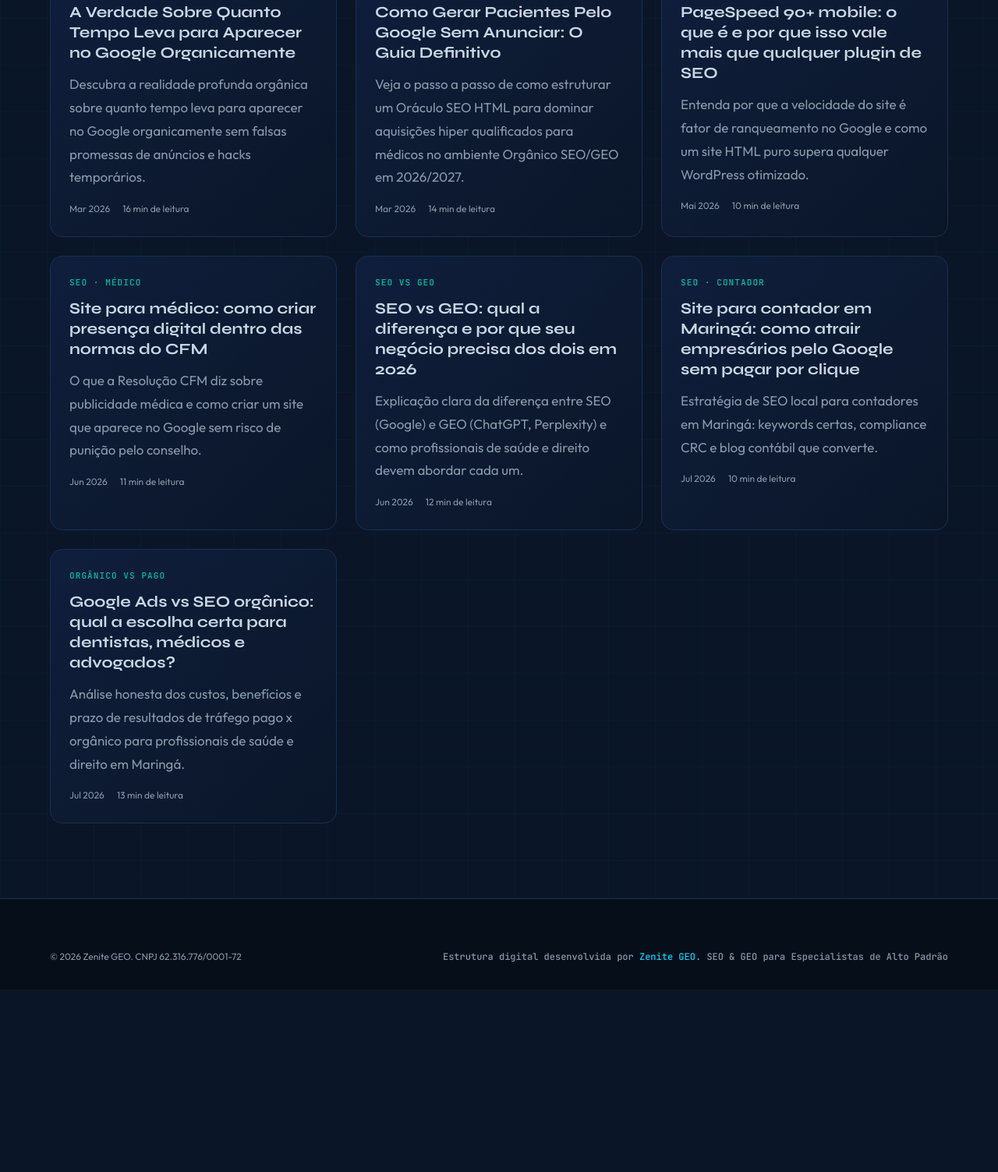
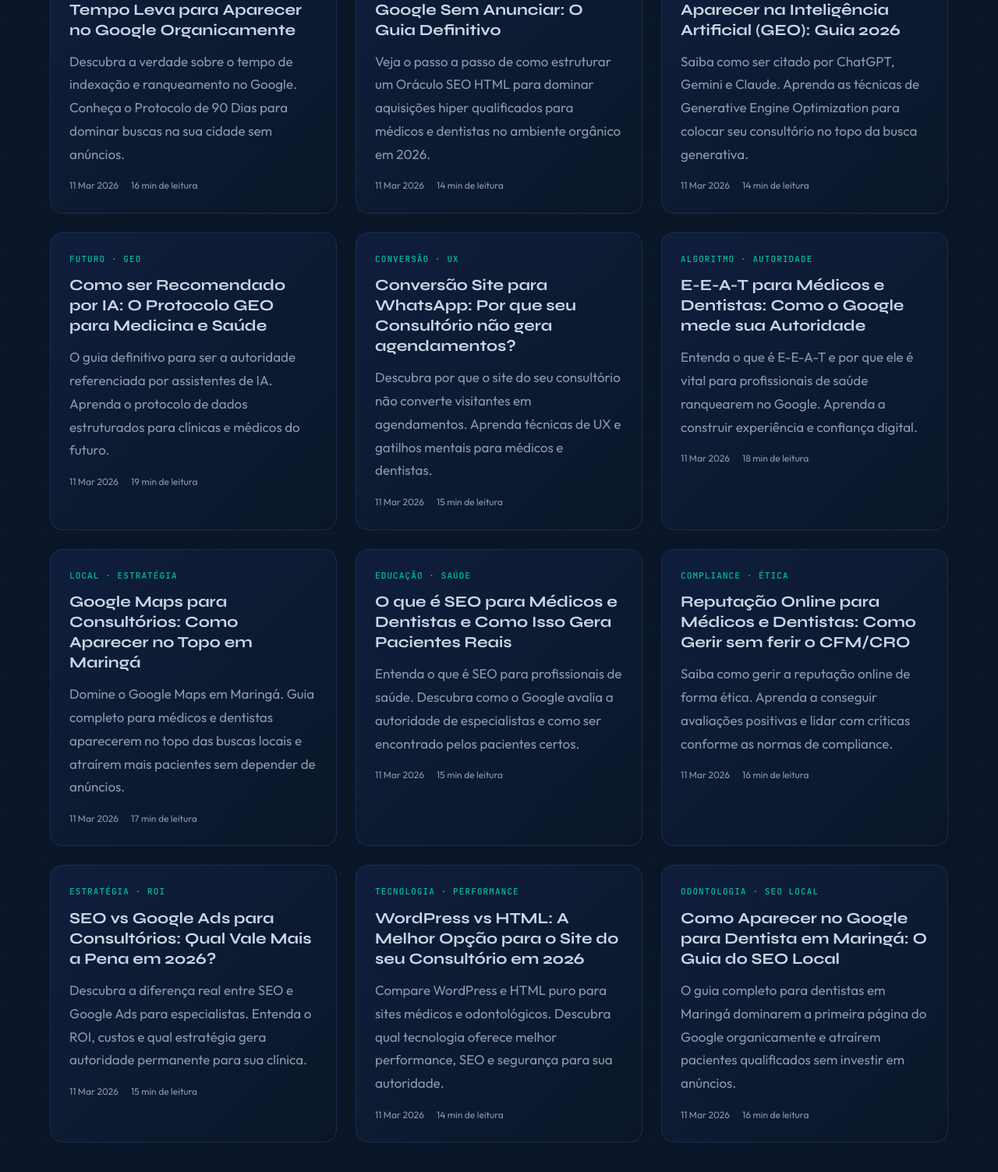
Before and after one commit to marcosvinicis/zenitegeo, a plain HTML site: page blog/index.html in a window 1280 px wide. Shown: the part 1237-2740 px from the top of the page at 78% size. Before the commit the page ends 2506 px from the top, so only its background shows below. Drawn offline with Linux system fonts and the light colour scheme.

Commit message:
feat: blog index reconstruído com 15 artigos reais e sitemap atualizado

```diff
--- a/blog/index.html
+++ b/blog/index.html
@@ -63,14 +63,13 @@
 
           <!-- Artigo 1 -->
           <article class="post-card fade-in" itemscope itemtype="https://schema.org/BlogPosting">
-            <img class="post-card-img" src="/images/blog/seo-agencia-maringa.jpg" alt="Agência de SEO em Maringá. como escolher" width="640" height="360" loading="lazy" onerror="this.style.display='none'">
             <div class="post-card-body">
-              <span class="post-tag" itemprop="keywords">SEO · Local</span>
-              <h3><a href="/blog/o-que-e-geo-marketing-digital.html" itemprop="url" title="Agência de SEO em Maringá: o que nenhuma agência te conta antes de contratar"><span itemprop="name">O que é GEO Marketing Digital e Por que Especialistas Precisam Disso em 2026</span></a></h3>
+              <span class="post-tag" itemprop="keywords">GEO · Inteligência Artificial</span>
+              <h3><a href="/blog/o-que-e-geo-marketing-digital.html" itemprop="url"><span itemprop="name">O que é GEO Marketing Digital e Por que Especialistas Precisam Disso em 2026</span></a></h3>
               <p itemprop="description">GEO (Generative Engine Optimization) é a otimização para ser citado por ChatGPT, Perplexity e Gemini. Saiba como funciona para médicos, dentistas e advogados.</p>
               <div class="post-meta">
-                <time itemprop="datePublished" datetime="2026-03-17">Mar 2026</time>
-                <span>9 min de leitura</span>
+                <time itemprop="datePublished" datetime="2026-03-11">11 Mar 2026</time>
+                <span>14 min de leitura</span>
               </div>
             </div>
           </article>
@@ -78,12 +77,12 @@
           <!-- Artigo 2 -->
           <article class="post-card fade-in fade-in-delay-1" itemscope itemtype="https://schema.org/BlogPosting">
             <div class="post-card-body">
-              <span class="post-tag" itemprop="keywords">SEO · Local · Médico</span>
-              <h3><a href="/blog/como-parar-google-ads-e-ter-clientes-organicos.html" itemprop="url" title="Como aparecer no Google Meu Negócio em Maringá"><span itemprop="name">Como Parar de Gastar com Google Ads e Ter Clientes Orgânicos Permanentes</span></a></h3>
-              <p itemprop="description">Especialistas gastam R$3–5k/mês em Google Ads sem resultado permanente. Veja o método para construir tráfego orgânico que funciona quando você para de pagar.</p>
+              <span class="post-tag" itemprop="keywords">ROI · Estratégia</span>
+              <h3><a href="/blog/como-parar-google-ads-e-ter-clientes-organicos.html" itemprop="url"><span itemprop="name">Como Parar de Gastar com Google Ads e Ter Clientes Orgânicos Permanentes</span></a></h3>
+              <p itemprop="description">Especialistas gastam fortunas em Google Ads sem resultado permanente. Veja o método para construir tráfego orgânico que funciona mesmo quando você para de pagar.</p>
               <div class="post-meta">
-                <time itemprop="datePublished" datetime="2026-03-24">Mar 2026</time>
-                <span>11 min de leitura</span>
+                <time itemprop="datePublished" datetime="2026-03-11">11 Mar 2026</time>
+                <span>13 min de leitura</span>
               </div>
             </div>
           </article>
@@ -92,10 +91,10 @@
           <article class="post-card fade-in fade-in-delay-2" itemscope itemtype="https://schema.org/BlogPosting">
             <div class="post-card-body">
               <span class="post-tag" itemprop="keywords">Odontologia · SEO Local</span>
-              <h3><a href="/blog/agencia-marketing-digital-dentistas-maringa.html" itemprop="url" title="Agência de Marketing Digital para Dentistas em Maringá"><span itemprop="name">A Única Agência de Marketing Digital para Dentistas em Maringá Focada em SEO, GEO e Compliance CRO</span></a></h3>
-              <p itemprop="description">Descubra a única agência dedicada puramente à construção da autoridade do dentista local via SEO orgânico sem ferir políticas éticas da classe clínica do conselho regional.</p>
+              <h3><a href="/blog/agencia-marketing-digital-dentistas-maringa.html" itemprop="url"><span itemprop="name">A Única Agência de Marketing Digital para Dentistas em Maringá Focada em SEO, GEO e Compliance CRO</span></a></h3>
+              <p itemprop="description">Descubra a única agência dedicada à construção da autoridade do dentista via SEO orgânico sem ferir as políticas éticas do Conselho Regional de Odontologia.</p>
               <div class="post-meta">
-                <time itemprop="datePublished" datetime="2026-03-11">Mar 2026</time>
+                <time itemprop="datePublished" datetime="2026-03-11">11 Mar 2026</time>
                 <span>15 min de leitura</span>
               </div>
             </div>
@@ -105,10 +104,10 @@
           <article class="post-card fade-in" itemscope itemtype="https://schema.org/BlogPosting">
             <div class="post-card-body">
               <span class="post-tag" itemprop="keywords">Core Update · Tempo de Indexação</span>
-              <h3><a href="/blog/quanto-tempo-para-aparecer-no-google.html" itemprop="url" title="Quanto Tempo Leva Para Aparecer no Google Organicamente"><span itemprop="name">A Verdade Sobre Quanto Tempo Leva para Aparecer no Google Organicamente</span></a></h3>
-              <p itemprop="description">Descubra a realidade profunda orgânica sobre quanto tempo leva para aparecer no Google organicamente sem falsas promessas de anúncios e hacks temporários.</p>
+              <h3><a href="/blog/quanto-tempo-para-aparecer-no-google.html" itemprop="url"><span itemprop="name">A Verdade Sobre Quanto Tempo Leva para Aparecer no Google Organicamente</span></a></h3>
+              <p itemprop="description">Descubra a verdade sobre o tempo de indexação e ranqueamento no Google. Conheça o Protocolo de 90 Dias para dominar buscas na sua cidade sem anúncios.</p>
               <div class="post-meta">
-                <time itemprop="datePublished" datetime="2026-03-11">Mar 2026</time>
+                <time itemprop="datePublished" datetime="2026-03-11">11 Mar 2026</time>
                 <span>16 min de leitura</span>
               </div>
             </div>
@@ -118,10 +117,10 @@
           <article class="post-card fade-in fade-in-delay-1" itemscope itemtype="https://schema.org/BlogPosting">
             <div class="post-card-body">
               <span class="post-tag" itemprop="keywords">Growth Médico · SEO</span>
-              <h3><a href="/blog/como-gerar-pacientes-google-sem-anunciar.html" itemprop="url" title="Como Gerar Pacientes Pelo Google Sem Anunciar"><span itemprop="name">Como Gerar Pacientes Pelo Google Sem Anunciar: O Guia Definitivo</span></a></h3>
-              <p itemprop="description">Veja o passo a passo de como estruturar um Oráculo SEO HTML para dominar aquisições hiper qualificados para médicos no ambiente Orgânico SEO/GEO em 2026/2027.</p>
+              <h3><a href="/blog/como-gerar-pacientes-google-sem-anunciar.html" itemprop="url"><span itemprop="name">Como Gerar Pacientes Pelo Google Sem Anunciar: O Guia Definitivo</span></a></h3>
+              <p itemprop="description">Veja o passo a passo de como estruturar um Oráculo SEO HTML para dominar aquisições hiper qualificados para médicos e dentistas no ambiente orgânico em 2026.</p>
               <div class="post-meta">
-                <time itemprop="datePublished" datetime="2026-03-11">Mar 2026</time>
+                <time itemprop="datePublished" datetime="2026-03-11">11 Mar 2026</time>
                 <span>14 min de leitura</span>
               </div>
             </div>
@@ -130,12 +129,12 @@
           <!-- Artigo 6 -->
           <article class="post-card fade-in fade-in-delay-2" itemscope itemtype="https://schema.org/BlogPosting">
             <div class="post-card-body">
-              <span class="post-tag" itemprop="keywords">Performance · PageSpeed</span>
-              <h3><a href="/blog/pagespeed-90-mobile-o-que-e.html" itemprop="url" title="PageSpeed 90+ mobile: o que é e por que importa para médicos e dentistas"><span itemprop="name">PageSpeed 90+ mobile: o que é e por que isso vale mais que qualquer plugin de SEO</span></a></h3>
-              <p itemprop="description">Entenda por que a velocidade do site é fator de ranqueamento no Google e como um site HTML puro supera qualquer WordPress otimizado.</p>
+              <span class="post-tag" itemprop="keywords">GEO · Inteligência Artificial</span>
+              <h3><a href="/blog/como-fazer-site-aparecer-inteligencia-artificial.html" itemprop="url"><span itemprop="name">Como Fazer seu Site Aparecer na Inteligência Artificial (GEO): Guia 2026</span></a></h3>
+              <p itemprop="description">Saiba como ser citado por ChatGPT, Gemini e Claude. Aprenda as técnicas de Generative Engine Optimization para colocar seu consultório no topo da busca generativa.</p>
               <div class="post-meta">
-                <time itemprop="datePublished" datetime="2026-05-19">Mai 2026</time>
-                <span>10 min de leitura</span>
+                <time itemprop="datePublished" datetime="2026-03-11">11 Mar 2026</time>
+                <span>14 min de leitura</span>
               </div>
             </div>
           </article>
@@ -143,12 +142,12 @@
           <!-- Artigo 7 -->
           <article class="post-card fade-in" itemscope itemtype="https://schema.org/BlogPosting">
             <div class="post-card-body">
-              <span class="post-tag" itemprop="keywords">SEO · Médico</span>
-              <h3><a href="/blog/site-para-medico-compliance-cfm.html" itemprop="url" title="Site para médico com compliance CFM"><span itemprop="name">Site para médico: como criar presença digital dentro das normas do CFM</span></a></h3>
-              <p itemprop="description">O que a Resolução CFM diz sobre publicidade médica e como criar um site que aparece no Google sem risco de punição pelo conselho.</p>
+              <span class="post-tag" itemprop="keywords">Futuro · GEO</span>
+              <h3><a href="/blog/como-ser-recomendado-por-ia-geomedicina.html" itemprop="url"><span itemprop="name">Como ser Recomendado por IA: O Protocolo GEO para Medicina e Saúde</span></a></h3>
+              <p itemprop="description">O guia definitivo para ser a autoridade referenciada por assistentes de IA. Aprenda o protocolo de dados estruturados para clínicas e médicos do futuro.</p>
               <div class="post-meta">
-                <time itemprop="datePublished" datetime="2026-06-09">Jun 2026</time>
-                <span>11 min de leitura</span>
+                <time itemprop="datePublished" datetime="2026-03-11">11 Mar 2026</time>
+                <span>19 min de leitura</span>
               </div>
             </div>
           </article>
@@ -156,12 +155,12 @@
           <!-- Artigo 8 -->
           <article class="post-card fade-in fade-in-delay-1" itemscope itemtype="https://schema.org/BlogPosting">
             <div class="post-card-body">
-              <span class="post-tag" itemprop="keywords">SEO vs GEO</span>
-              <h3><a href="/blog/seo-vs-geo-diferenca.html" itemprop="url" title="SEO vs GEO: qual a diferença?"><span itemprop="name">SEO vs GEO: qual a diferença e por que seu negócio precisa dos dois em 2026</span></a></h3>
-              <p itemprop="description">Explicação clara da diferença entre SEO (Google) e GEO (ChatGPT, Perplexity) e como profissionais de saúde e direito devem abordar cada um.</p>
+              <span class="post-tag" itemprop="keywords">Conversão · UX</span>
+              <h3><a href="/blog/conversao-site-whatsapp-consultorios.html" itemprop="url"><span itemprop="name">Conversão Site para WhatsApp: Por que seu Consultório não gera agendamentos?</span></a></h3>
+              <p itemprop="description">Descubra por que o site do seu consultório não converte visitantes em agendamentos. Aprenda técnicas de UX e gatilhos mentais para médicos e dentistas.</p>
               <div class="post-meta">
-                <time itemprop="datePublished" datetime="2026-06-23">Jun 2026</time>
-                <span>12 min de leitura</span>
+                <time itemprop="datePublished" datetime="2026-03-11">11 Mar 2026</time>
+                <span>15 min de leitura</span>
               </div>
             </div>
           </article>
@@ -169,12 +168,12 @@
           <!-- Artigo 9 -->
           <article class="post-card fade-in fade-in-delay-2" itemscope itemtype="https://schema.org/BlogPosting">
             <div class="post-card-body">
-              <span class="post-tag" itemprop="keywords">SEO · Contador</span>
-              <h3><a href="/blog/site-para-contador-maringa.html" itemprop="url" title="Site para contador em Maringá"><span itemprop="name">Site para contador em Maringá: como atrair empresários pelo Google sem pagar por clique</span></a></h3>
-              <p itemprop="description">Estratégia de SEO local para contadores em Maringá: keywords certas, compliance CRC e blog contábil que converte.</p>
+              <span class="post-tag" itemprop="keywords">Algoritmo · Autoridade</span>
+              <h3><a href="/blog/eeat-medico-autoridade-digital.html" itemprop="url"><span itemprop="name">E-E-A-T para Médicos e Dentistas: Como o Google mede sua Autoridade</span></a></h3>
+              <p itemprop="description">Entenda o que é E-E-A-T e por que ele é vital para profissionais de saúde ranquearem no Google. Aprenda a construir experiência e confiança digital.</p>
               <div class="post-meta">
-                <time itemprop="datePublished" datetime="2026-07-07">Jul 2026</time>
-                <span>10 min de leitura</span>
+                <time itemprop="datePublished" datetime="2026-03-11">11 Mar 2026</time>
+                <span>18 min de leitura</span>
               </div>
             </div>
           </article>
@@ -182,12 +181,77 @@
           <!-- Artigo 10 -->
           <article class="post-card fade-in" itemscope itemtype="https://schema.org/BlogPosting">
             <div class="post-card-body">
-              <span class="post-tag" itemprop="keywords">Orgânico vs Pago</span>
-              <h3><a href="/blog/google-ads-vs-seo-organico-especialistas.html" itemprop="url" title="Google Ads vs SEO orgânico para especialistas"><span itemprop="name">Google Ads vs SEO orgânico: qual a escolha certa para dentistas, médicos e advogados?</span></a></h3>
-              <p itemprop="description">Análise honesta dos custos, benefícios e prazo de resultados de tráfego pago x orgânico para profissionais de saúde e direito em Maringá.</p>
+              <span class="post-tag" itemprop="keywords">Local · Estratégia</span>
+              <h3><a href="/blog/google-maps-para-consultorios-maringa.html" itemprop="url"><span itemprop="name">Google Maps para Consultórios: Como Aparecer no Topo em Maringá</span></a></h3>
+              <p itemprop="description">Domine o Google Maps em Maringá. Guia completo para médicos e dentistas aparecerem no topo das buscas locais e atraírem mais pacientes sem depender de anúncios.</p>
               <div class="post-meta">
-                <time itemprop="datePublished" datetime="2026-07-21">Jul 2026</time>
-                <span>13 min de leitura</span>
+                <time itemprop="datePublished" datetime="2026-03-11">11 Mar 2026</time>
+                <span>17 min de leitura</span>
+              </div>
+            </div>
+          </article>
+
+          <!-- Artigo 11 -->
+          <article class="post-card fade-in fade-in-delay-1" itemscope itemtype="https://schema.org/BlogPosting">
+            <div class="post-card-body">
+              <span class="post-tag" itemprop="keywords">Educação · Saúde</span>
+              <h3><a href="/blog/o-que-e-seo-para-medicos-e-dentistas.html" itemprop="url"><span itemprop="name">O que é SEO para Médicos e Dentistas e Como Isso Gera Pacientes Reais</span></a></h3>
+              <p itemprop="description">Entenda o que é SEO para profissionais de saúde. Descubra como o Google avalia a autoridade de especialistas e como ser encontrado pelos pacientes certos.</p>
+              <div class="post-meta">
+                <time itemprop="datePublished" datetime="2026-03-11">11 Mar 2026</time>
+                <span>15 min de leitura</span>
+              </div>
+            </div>
+          </article>
+
+          <!-- Artigo 12 -->
+          <article class="post-card fade-in fade-in-delay-2" itemscope itemtype="https://schema.org/BlogPosting">
+            <div class="post-card-body">
+              <span class="post-tag" itemprop="keywords">Compliance · Ética</span>
+              <h3><a href="/blog/reputacao-online-medicos-dentistas-compliance.html" itemprop="url"><span itemprop="name">Reputação Online para Médicos e Dentistas: Como Gerir sem ferir o CFM/CRO</span></a></h3>
+              <p itemprop="description">Saiba como gerir a reputação online de forma ética. Aprenda a conseguir avaliações positivas e lidar com críticas conforme as normas de compliance.</p>
+              <div class="post-meta">
+                <time itemprop="datePublished" datetime="2026-03-11">11 Mar 2026</time>
+                <span>16 min de leitura</span>
+              </div>
+            </div>
+          </article>
+
+          <!-- Artigo 13 -->
+          <article class="post-card fade-in" itemscope itemtype="https://schema.org/BlogPosting">
+            <div class="post-card-body">
+              <span class="post-tag" itemprop="keywords">Estratégia · ROI</span>
+              <h3><a href="/blog/seo-vs-google-ads-para-consultorios.html" itemprop="url"><span itemprop="name">SEO vs Google Ads para Consultórios: Qual Vale Mais a Pena em 2026?</span></a></h3>
+              <p itemprop="description">Descubra a diferença real entre SEO e Google Ads para especialistas. Entenda o ROI, custos e qual estratégia gera autoridade permanente para sua clínica.</p>
+              <div class="post-meta">
+                <time itemprop="datePublished" datetime="2026-03-11">11 Mar 2026</time>
+                <span>15 min de leitura</span>
+              </div>
+            </div>
+          </article>
+
+          <!-- Artigo 14 -->
+          <article class="post-card fade-in fade-in-delay-1" itemscope itemtype="https://schema.org/BlogPosting">
+            <div class="post-card-body">
+              <span class="post-tag" itemprop="keywords">Tecnologia · Performance</span>
+              <h3><a href="/blog/wordpress-vs-html-site-consultorio.html" itemprop="url"><span itemprop="name">WordPress vs HTML: A Melhor Opção para o Site do seu Consultório em 2026</span></a></h3>
+              <p itemprop="description">Compare WordPress e HTML puro para sites médicos e odontológicos. Descubra qual tecnologia oferece melhor performance, SEO e segurança para sua autoridade.</p>
+              <div class="post-meta">
+                <time itemprop="datePublished" datetime="2026-03-11">11 Mar 2026</time>
+                <span>14 min de leitura</span>
+              </div>
+            </div>
+          </article>
+
+          <!-- Artigo 15 -->
+          <article class="post-card fade-in fade-in-delay-2" itemscope itemtype="https://schema.org/BlogPosting">
+            <div class="post-card-body">
+              <span class="post-tag" itemprop="keywords">Odontologia · SEO Local</span>
+              <h3><a href="/blog/como-aparecer-no-google-dentista-maringa.html" itemprop="url"><span itemprop="name">Como Aparecer no Google para Dentista em Maringá: O Guia do SEO Local</span></a></h3>
+              <p itemprop="description">O guia completo para dentistas em Maringá dominarem a primeira página do Google organicamente e atraírem pacientes qualificados sem investir em anúncios.</p>
+              <div class="post-meta">
+                <time itemprop="datePublished" datetime="2026-03-11">11 Mar 2026</time>
+                <span>16 min de leitura</span>
               </div>
             </div>
           </article>
```
